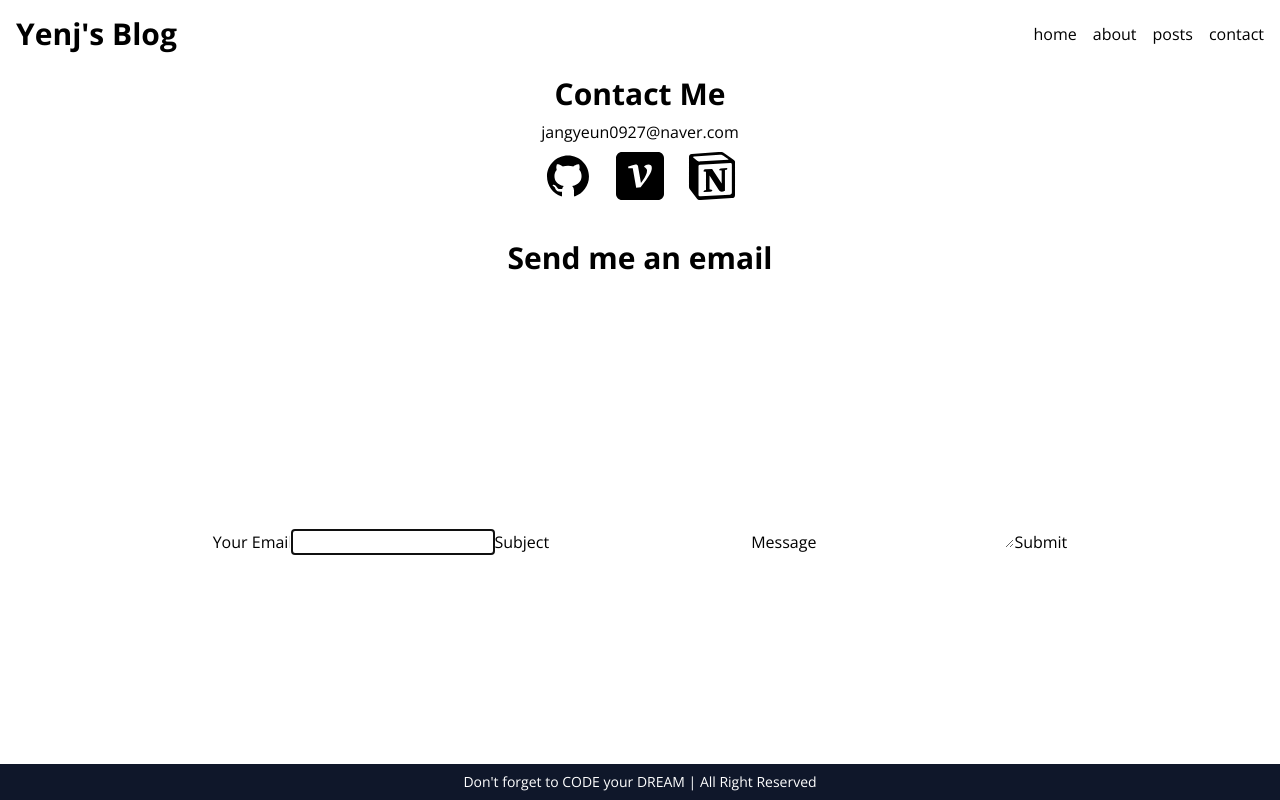
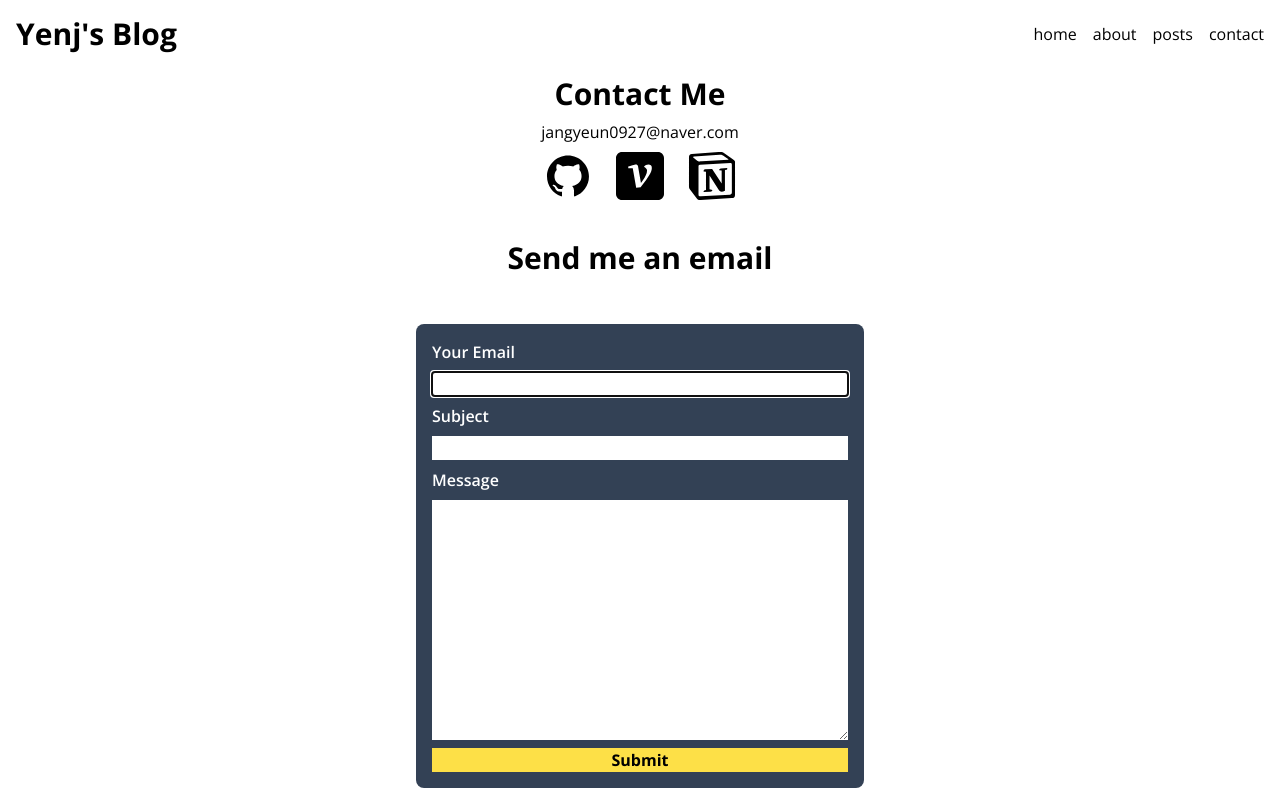
Before and after one commit to jjangyeunii/blog-project, a Next.js app: page /contact in a window 1280 px wide. Built offline with nearby package versions, Linux system fonts and the light colour scheme; no server answers.

Commit message:
contact page - styling

```diff
--- a/src/components/Banner.tsx
+++ b/src/components/Banner.tsx
@@ -10,5 +10,11 @@ export default function Banner({
 }) {
   const isSuccess = state === "success";
   const icon = isSuccess ? "✅" : "🔥";
-  return <p>{`${icon} ${message}`}</p>;
+  return (
+    <p
+      className={`p-2 rounded-xl w-full text-center ${
+        isSuccess ? "bg-green-300" : "bg-red-300"
+      }`}
+    >{`${icon} ${message}`}</p>
+  );
 }
--- a/src/components/ContactForm.tsx
+++ b/src/components/ContactForm.tsx
@@ -8,6 +8,8 @@ type Form = {
   subject: string;
   message: string;
 };
+
+const LABEL_CLASS = "font-semibold text-white";
 
 export default function ContactForm() {
   const [form, setForm] = useState<Form>({
@@ -32,10 +34,15 @@ export default function ContactForm() {
   };
 
   return (
-    <>
+    <section className="w-full max-w-md">
       {banner && <Banner banner={banner} />}
-      <form onSubmit={onSubmit}>
-        <label htmlFor="from">Your Email</label>
+      <form
+        onSubmit={onSubmit}
+        className="w-full flex flex-col gap-2 p-4 my-4 bg-slate-700 rounded-lg"
+      >
+        <label htmlFor="from" className={LABEL_CLASS}>
+          Your Email
+        </label>
         <input
           type="email"
           id="from"
@@ -45,7 +52,9 @@ export default function ContactForm() {
           value={form.from}
           onChange={onChange}
         />
-        <label htmlFor="subject">Subject</label>
+        <label htmlFor="subject" className={LABEL_CLASS}>
+          Subject
+        </label>
         <input
           type="text"
           id="subject"
@@ -54,7 +63,9 @@ export default function ContactForm() {
           value={form.subject}
           onChange={onChange}
         />
-        <label htmlFor="message">Message</label>
+        <label htmlFor="message" className={LABEL_CLASS}>
+          Message
+        </label>
         <textarea
           rows={10}
           id="message"
@@ -62,9 +73,10 @@ export default function ContactForm() {
           required
           value={form.message}
           onChange={onChange}
+          className=""
         />
-        <button>Submit</button>
+        <button className="bg-yellow-300 font-bold">Submit</button>
       </form>
-    </>
+    </section>
   );
 }
```
